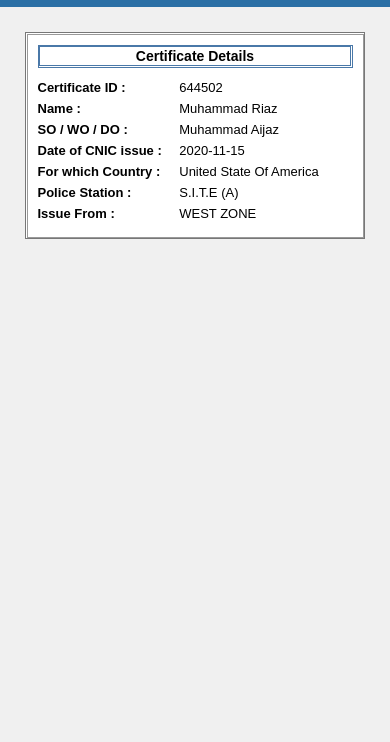
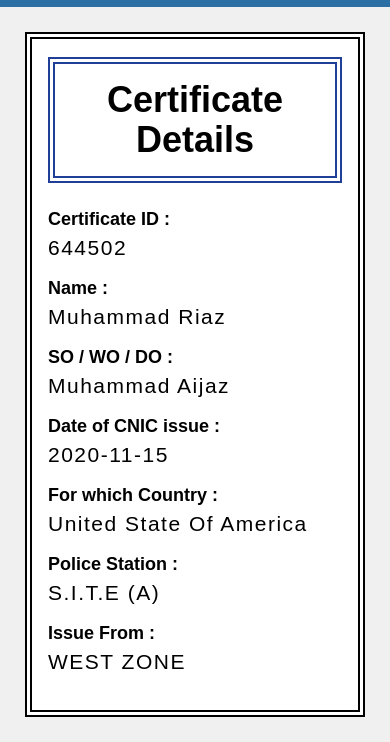
Before and after one commit to riazk2266/Sindh-Police-Character-Certificate, a plain HTML site: page index.html in a window 390 px wide. Shown: the part 138-880 px from the top of the page. Before the commit the page ends 844 px from the top, so only its background shows below. Drawn offline with Linux system fonts and the light colour scheme.

Commit message:
Update index.html

```diff
--- a/index.html
+++ b/index.html
@@ -53,7 +53,7 @@
     padding:10px;
 }
 
-/* ===== Certificate Title DOUBLE BORDER ===== */
+/* Certificate title (DESKTOP SAME) */
 .title-outer{
     border:1px solid #4a78a8;
     padding:0.5px;
@@ -62,13 +62,13 @@
 
 .title-inner{
     border:1px solid #4a78a8;
-    padding:1px;
+    padding:6px;
     text-align:center;
     font-weight:bold;
     font-size:14px;
 }
 
-/* Details */
+/* Details (DESKTOP SAME) */
 .row{
     display:flex;
     font-size:14px;
@@ -84,10 +84,50 @@
     width:55%;
 }
 
-/* Responsive */
-@media(max-width:480px){
+/* ================= MOBILE ONLY ================= */
+@media(max-width:600px){
+
+    /* Borders thori strong */
+    .outer-box{
+        border:2px solid #000;
+        padding:3px;
+    }
+
+    .inner-box{
+        border:2px solid #000;
+        padding:18px 16px;
+    }
+
+    /* Certificate title big + 2 line */
+    .title-outer{
+        border:2px solid #1f3f99;
+        padding:3px;
+        margin-bottom:26px;
+    }
+
+    .title-inner{
+        border:2px solid #1f3f99;
+        padding:16px 10px;
+        font-size:36px;
+        line-height:1.1;
+    }
+
+    /* Label upar, value neeche */
     .row{
-        font-size:13px;
+        display:block;
+        margin-bottom:18px;
+    }
+
+    .label{
+        width:100%;
+        font-size:18px;
+    }
+
+    .value{
+        width:100%;
+        margin-top:6px;
+        font-size:21px;
+        letter-spacing:1.5px;
     }
 }
 </style>
@@ -105,7 +145,9 @@
         <div class="inner-box">
 
             <div class="title-outer">
-                <div class="title-inner">Certificate Details</div>
+                <div class="title-inner">
+                    Certificate Details
+                </div>
             </div>
 
             <div class="row">
```
